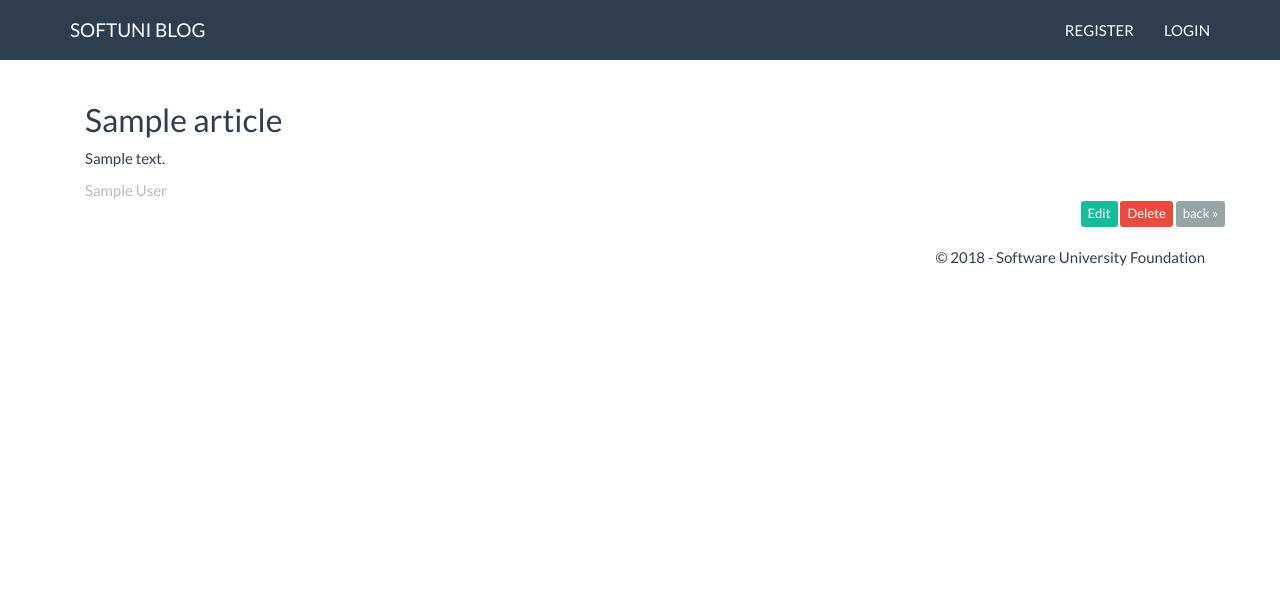
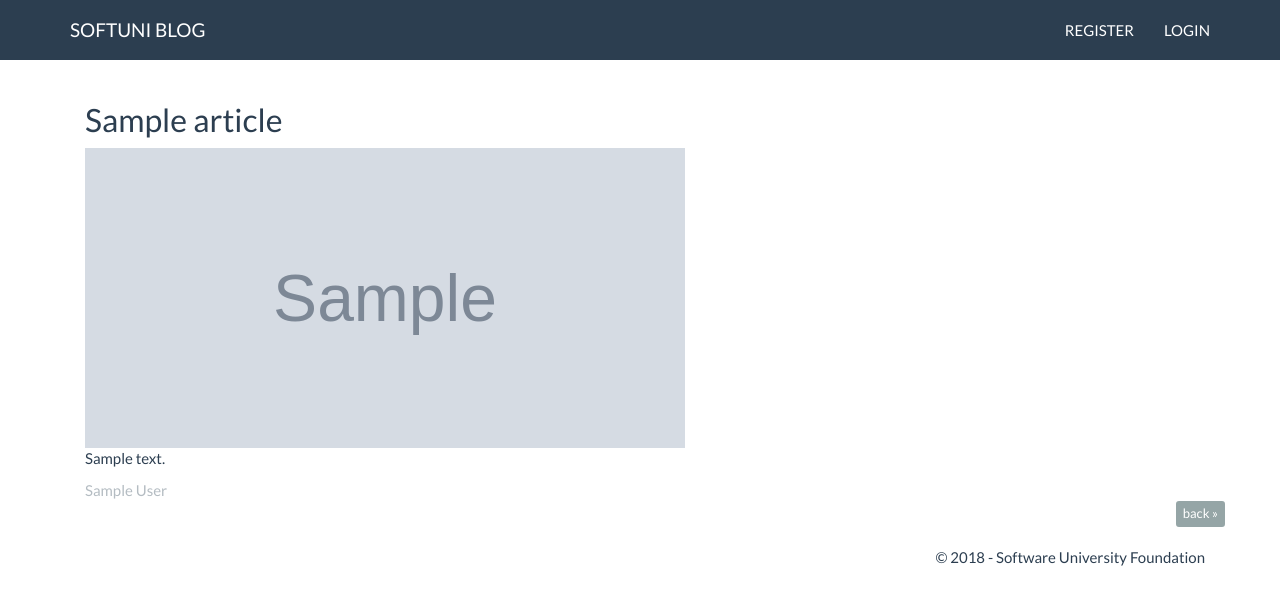
Before and after one commit to tonyhristov/Software-Engineering-at-SoftUni, a Symfony app: template PHP-MVC-Frameworks/Blog_Introduction_to_Symfony/app/Resources/views/articles/article.html.twig in a window 1280 px wide. Shown: the top 605 px of the page. Run offline with Twig, Linux system fonts and the light colour scheme; the template is opened without the code that fills it: most values are stand-ins (such as "Sample title", 1, 10 or a date in 2020); grey boxes marked "Sample" are stand-in pictures; some libraries are stand-ins or nearby versions.

Commit message:
Exercise

```diff
--- a/PHP-MVC-Frameworks/Blog_Introduction_to_Symfony/app/Resources/views/articles/article.html.twig
+++ b/PHP-MVC-Frameworks/Blog_Introduction_to_Symfony/app/Resources/views/articles/article.html.twig
@@ -9,6 +9,8 @@
                         <h2>{{ article.title }}</h2>
                     </header>
 
+                    <img src="{{ article.imageURL }}" alt="Cannot load the picture" width="600" height="300">
+
                     <p>
                         {{ article.content }}
                     </p>
@@ -19,10 +21,12 @@
 
                     <footer>
                         <div class="pull-right">
-                            <a class="btn btn-success btn-xs" href="{{ path('article_edit', {id: article.id}) }}">Edit
+                            {% if app.getUser() and (app.getUser().isAuthor(article) or app.getUser.isAdmin() ) %}
+                                <a class="btn btn-success btn-xs" href="{{ path('article_edit', {id: article.id}) }}">Edit
                                 </a>
-                            <a class="btn btn-danger btn-xs" href="{{ path('article_delete', {id: article.id}) }}">Delete
+                                <a class="btn btn-danger btn-xs" href="{{ path('article_delete', {id: article.id}) }}">Delete
                                 </a>
+                            {% endif %}
                             <a class="btn btn-default btn-xs" href="{{ path('blog_index') }}">back &raquo;</a>
                         </div>
                     </footer>
```
